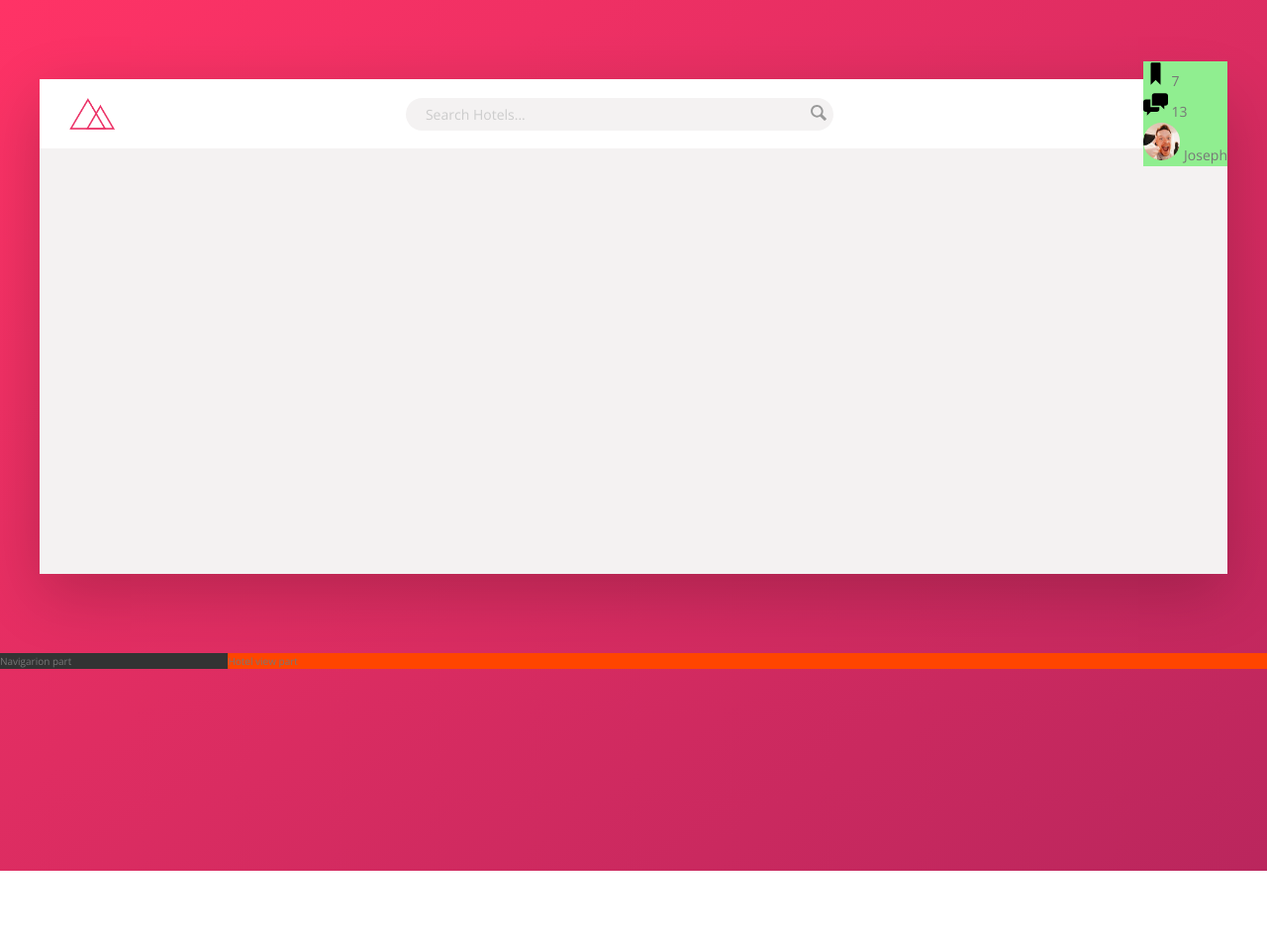
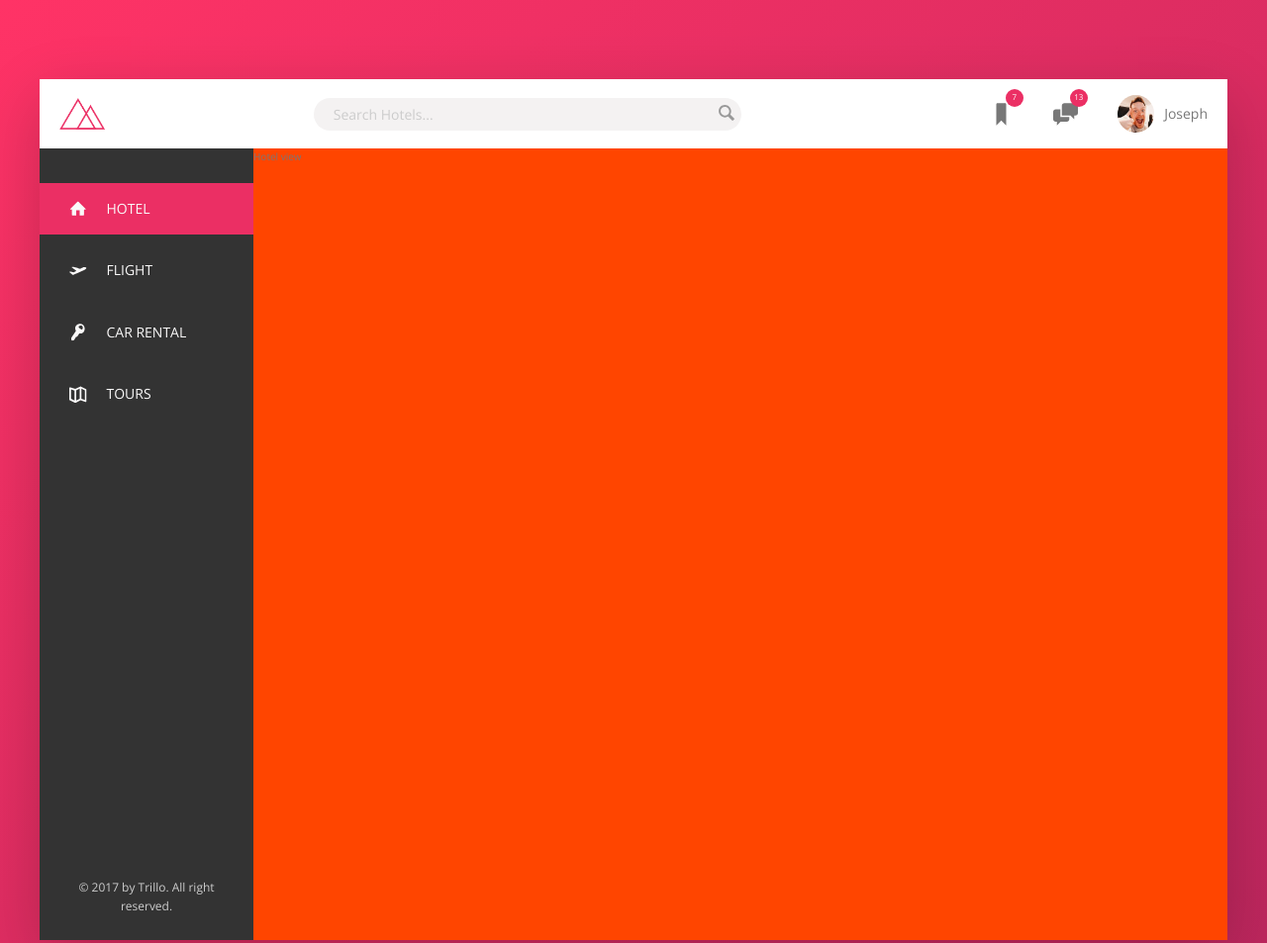
Before and after one commit to Caiko/trillo, a website: page index.html in a window 1280 px wide. Shown: the top 953 px of the page at 99% size. Before the commit the page ends 880 px from the top, so only its background shows below. Drawn offline with nearby package versions, Linux system fonts and the light colour scheme.

Commit message:
Added left-side navigation

```diff
--- a/index.html
+++ b/index.html
@@ -17,6 +17,7 @@
     <div class="container">
       <header class="header">
         <img src="img/logo.png" alt="trillo logo" class="logo" />
+
         <form action="#" class="search">
           <input
             type="text"
@@ -44,17 +45,58 @@
             <span class="user-nav__notification">13</span>
           </div>
           <div class="user-nav__user">
-            <img src="img/user-1.jpg" alt="User photo" class="user-nav__user-photo">
+            <img
+              src="img/user-1.jpg"
+              alt="User photo"
+              class="user-nav__user-photo"
+            />
             <span class="user-nav__user-name">Joseph</span>
           </div>
-          </div>
-
         </nav>
       </header>
+
+
       <div class="content">
-        <nav class="sidebar">Navigarion part</nav>
-        <main class="hotel-view">Hotel view part</main>
-      </div>
+        <nav class="sidebar">
+          <ul class="side-nav">
+            <li class="side-nav__item side-nav__item--active">
+              <a href="#" class="side-nav__link">
+                <svg class="side-nav__icon">
+                  <use xlink:href="img/sprite.svg#icon-home"></use>
+                </svg>
+                <span>Hotel</span>
+              </a>
+            </li>
+            <li class="side-nav__item">
+              <a href="#" class="side-nav__link">
+                <svg class="side-nav__icon">
+                  <use xlink:href="img/sprite.svg#icon-aircraft-take-off"></use>
+                </svg>
+                <span>Flight</span>
+              </a>
+            </li>
+            <li class="side-nav__item">
+              <a href="#" class="side-nav__link">
+                <svg class="side-nav__icon">
+                  <use xlink:href="img/sprite.svg#icon-key"></use>
+                </svg>
+                <span>Car Rental</span>
+              </a>
+            </li>
+            <li class="side-nav__item">
+              <a href="#" class="side-nav__link">
+                <svg class="side-nav__icon">
+                  <use xlink:href="img/sprite.svg#icon-map"></use>
+                </svg>
+                <span>Tours</span>
+              </a>
+            </li>
+          </ul>
+          <div class="legal">
+            &copy; 2017 by Trillo. All right reserved.
+          </div>
+        </nav>
+        <main class="hotel-view">Hotel view</main>
     </div>
   </body>
 </html>
--- a/sass/_components.scss
+++ b/sass/_components.scss
@@ -2,7 +2,7 @@
 // Logo
 .logo {
   height: 3.25rem;
-  margin-left: 3rem;
+  margin-left: 2rem;
 }
 
 //////////////////////////////////////////////////////////////////////////////
@@ -64,27 +64,130 @@
 //////////////////////////////////////////////////////////////////////////////
 // USER NAVIGATION
 .user-nav {
-  background-color: lightgreen;
+  display: flex;
+  align-items: center;
+  align-self: stretch;
+
+  & > * {
+    padding: 0 2rem;
+    cursor: pointer;
+    height: 100%;
+    align-items: center;
+  }
+
+  & > *:hover {
+    background-color: var(--color-grey-light-3);
+  }
 
   &__icon-box {
+    display: flex;
+    position: relative;
   }
 
   &__icon {
     height: 2.5rem;
     width: 2.5rem;
+    fill: var(--color-grey-dark-2);
   }
 
   &__notification {
+    font-size: 0.8rem;
+    height: 1.75rem;
+    width: 1.75rem;
+    border-radius: 100%;
+    background-color: var(--color-primary);
+    color: #fff;
+    position: absolute;
+    top: 1rem;
+    right: 1rem;
+
+    display: flex;
+    justify-content: center;
+    align-items: center;
   }
 
   &__user {
+    display: flex;
+    align-items: center;
   }
 
   &__user-photo {
     height: 3.75rem;
     border-radius: 50%;
+    margin-right: 1rem;
   }
 
   &__user-name {
   }
 }
+
+//////////////////////////////////////////////////////////////////////////////
+// SIDE NAVIGATION
+.side-nav {
+  font-size: 1.4rem;
+  list-style: none;
+  margin-top: 3.5rem;
+
+  &__item {
+    position: relative;
+
+    &:not(:last-child) {
+      margin-bottom: 1rem;
+    }
+  }
+
+  &__item::before {
+    content: "";
+    position: absolute;
+    top: 0;
+    left: 0;
+    height: 100%;
+    width: 3px;
+    background-color: var(--color-primary);
+    transform: scaleY(0);
+    transform-origin: bottom;
+    transition: transform 0.2s, width 0.4s cubic-bezier(1, 0, 0, 1) 0.2s,
+      background-color 0.1s;
+  }
+
+  &__item:hover::before,
+  &__item--active::before {
+    transform: scaleY(1);
+    width: 100%;
+  }
+
+  &__item:active::before {
+    background-color: var(--color-primary-light);
+  }
+
+  &__link:link,
+  &__link:visited {
+    color: var(--color-grey-light-1);
+    text-decoration: none;
+    text-transform: uppercase;
+    display: block;
+    padding: 1.5rem 3rem;
+
+    display: flex;
+    align-items: center;
+    position: relative;
+    z-index: 10;
+  }
+
+  &__icon {
+    height: 1.75rem;
+    width: 1.75rem;
+    margin-right: 2rem;
+    fill: currentColor;
+  }
+}
+
+//////////////////////////////////////////////////////////////////////////////
+// Legal Text
+
+.legal {
+  font-size: 1.2rem;
+  color: var(--color-grey-light-4);
+  text-align: center;
+  padding: 2.5rem;
+}
--- a/sass/_layout.scss
+++ b/sass/_layout.scss
@@ -1,7 +1,7 @@
 .container {
   max-width: 1200px;
   margin: 8rem auto;
-  background-color: var(--color-grey-light-2);
+  background-color: var(--color-grey-light-1);
   box-shadow: var(--shadow-dark);
   min-height: 50rem;
 }
@@ -18,15 +18,19 @@
 
 .content {
   display: flex;
+  background-color: lightblue;
 }
 
 .sidebar {
   background-color: var(--color-grey-dark-1);
   flex: 0 0 18%;
+  display: flex;
+  flex-direction: column;
+  justify-content: space-between;
 }
 
 .hotel-view {
   flex: 1;
-  background-color: #fff;
   background-color: orangered;
+  height: 80rem;
 }
```
Also changed, not shown: css/style.css, 1 other file.
